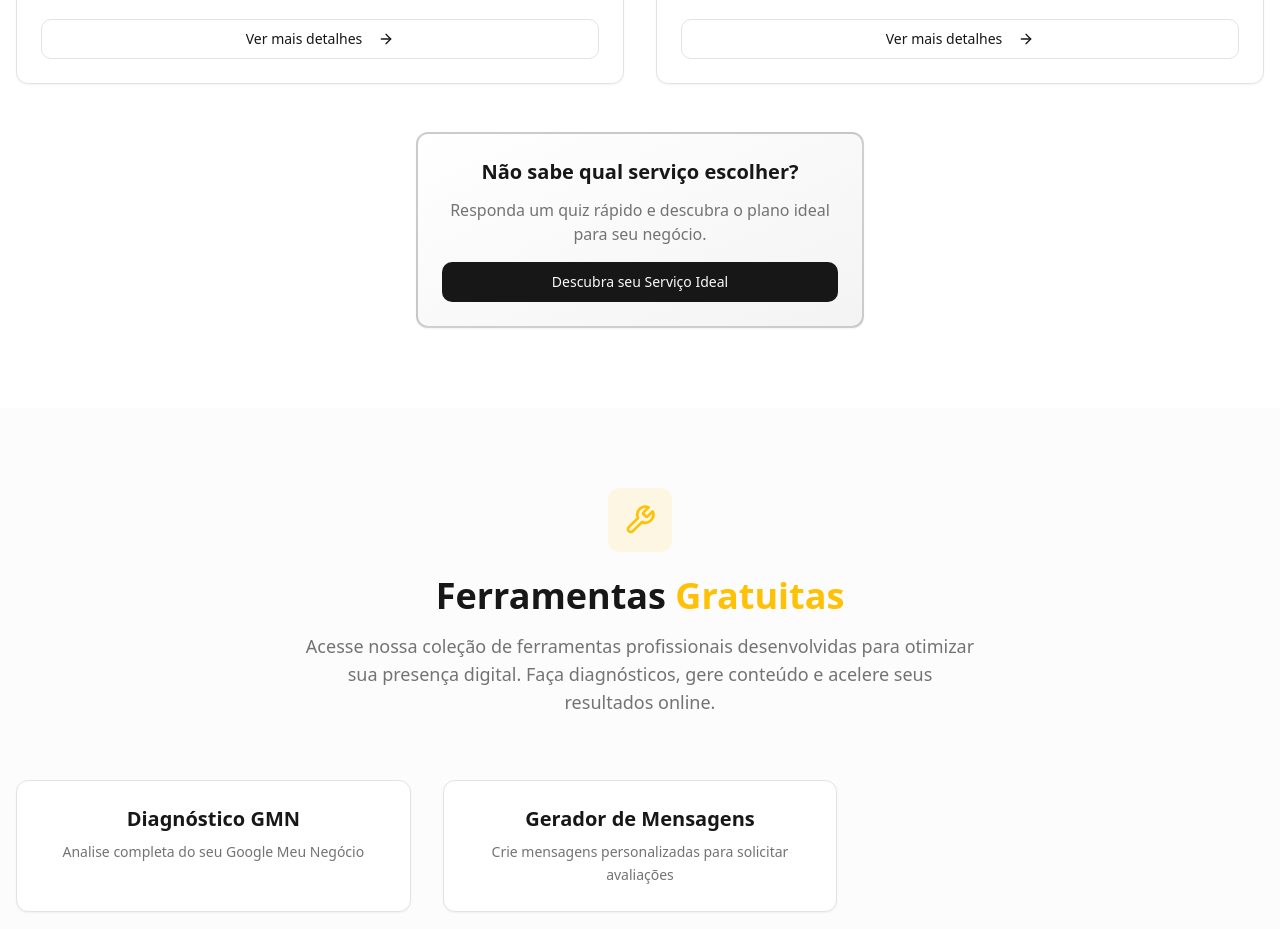
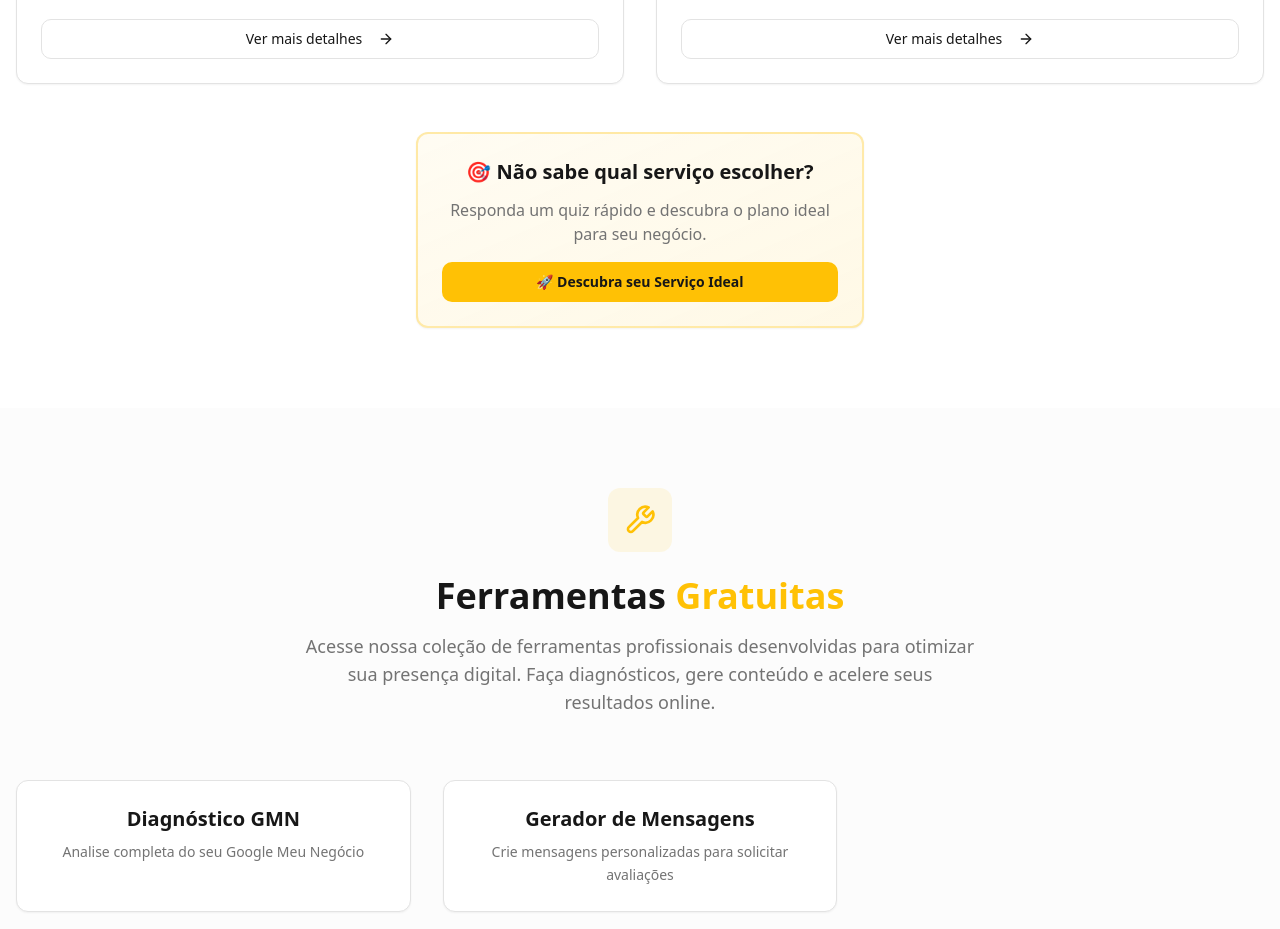
Before and after one commit to EncantosHub/site-encantos-hub, a React (Vite) app: page / in a window 1280 px wide. Shown: the part 1440-2369 px from the top of the page. Built offline with nearby package versions, Linux system fonts and the light colour scheme.

Commit message:
Fix: CTA for "Descubra seu Serviço Ideal"

```diff
--- a/src/components/home/SolutionsSection.tsx
+++ b/src/components/home/SolutionsSection.tsx
@@ -91,19 +91,19 @@ const SolutionsSection = () => {
 
         {/* CTA Descobrir Serviço Ideal */}
         <div className="text-center mt-12">
-          <Card className="max-w-md mx-auto border-2 border-primary/20 bg-gradient-to-br from-background to-primary/5">
+          <Card className="max-w-md mx-auto border-2 border-brand-gold/30 bg-gradient-to-br from-brand-gold/5 to-brand-gold/10 shadow-gold">
             <CardContent className="p-6">
-              <h3 className="text-xl font-semibold mb-3">
-                Não sabe qual serviço escolher?
+              <h3 className="text-xl font-semibold mb-3 text-brand-black">
+                🎯 Não sabe qual serviço escolher?
               </h3>
               <p className="text-muted-foreground mb-4">
                 Responda um quiz rápido e descubra o plano ideal para seu negócio.
               </p>
               <Button
                 onClick={() => handleCTA('discover', '/descubra-seu-plano')}
-                className="w-full"
+                className="w-full bg-brand-gold text-brand-black hover:bg-brand-gold/90 font-semibold"
               >
-                Descubra seu Serviço Ideal
+                🚀 Descubra seu Serviço Ideal
               </Button>
             </CardContent>
           </Card>
```
